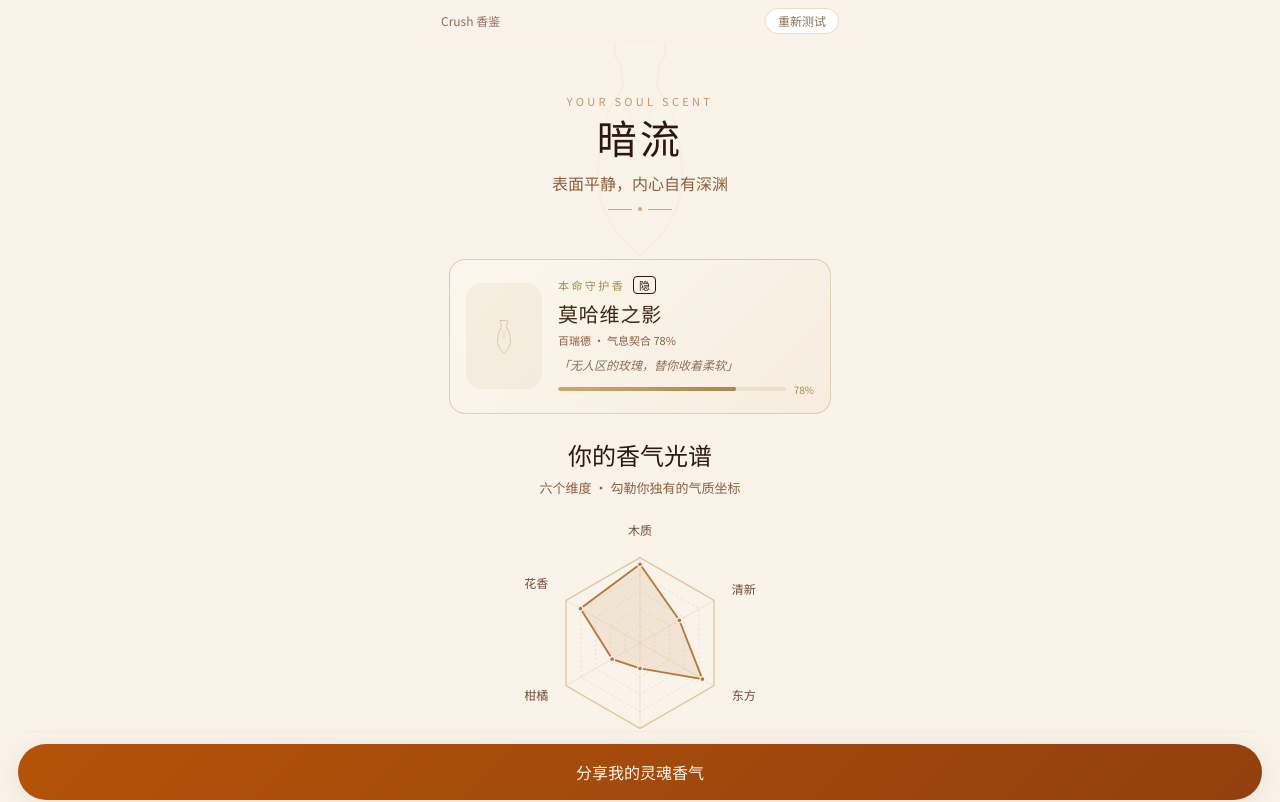
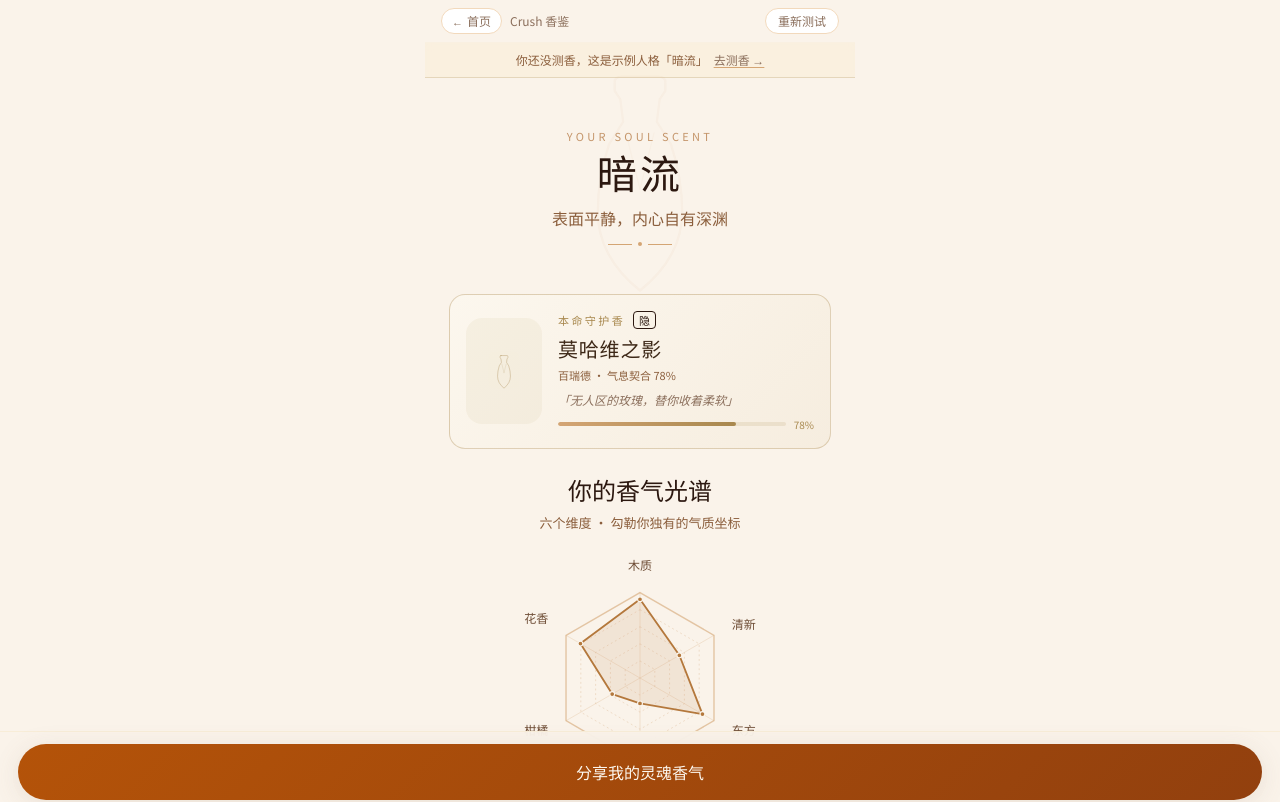
Before and after one commit to Ici17/Crush-Xiangjian, a Next.js app: page /result in a window 1280 px wide. Shown: the top 802 px of the page. Built offline with nearby package versions, Linux system fonts and the light colour scheme.

Commit message:
feat(result): 顶部加返回首页入口 + 未测试示例人格提示横幅

```diff
--- a/app/result/page.tsx
+++ b/app/result/page.tsx
@@ -138,6 +138,7 @@ function ResultInner() {
   const [radarData, setRadarData] = useState(getRadarScores('暗流')); // 黄金兜底雷达兜底
   const [pathLabels, setPathLabels] = useState<string[]>([]);
   const [revealed, setRevealed] = useState(false);
+  const [showUntestedHint, setShowUntestedHint] = useState(false); // 裸开 / 无测试记录时提示示例人格
   const [shareHint, setShareHint] = useState('');
   const [shareLink, setShareLink] = useState('');
   const [shareQrSvg, setShareQrSvg] = useState('');
@@ -182,6 +183,7 @@ function ResultInner() {
       setRadarData(getRadarScores(mappedName));
       setPathLabels(getPathLabelsFromStorage());
       setIsDemo(false);
+      setShowUntestedHint(false);
     } else if (demoName) {
       // 演示模式：预览任意人格，不污染真实邀请链
       const name = demoName === '1' || demoName === '' ? '暗流' : decodeURIComponent(demoName);
@@ -189,6 +191,7 @@ function ResultInner() {
       setRadarData(getRadarScores(name));
       setPathLabels(getPathLabelsFromStorage());
       setIsDemo(true);
+      setShowUntestedHint(false);
     } else {
       // 无 URL 参数时，读 localStorage（问卷完成跳转）
       const name = getPersonalityNameFromStorage();
@@ -198,6 +201,10 @@ function ResultInner() {
         setPathLabels(getPathLabelsFromStorage());
         // 注册自己为邀请者（让朋友 B 能标记我）
         setAsInviter(name);
+        setShowUntestedHint(false);
+      } else {
+        // 无 URL 参数、也无本地测试记录 → 裸开 / 未测试，用黄金兜底「暗流」并提示示例
+        setShowUntestedHint(true);
       }
       // 若两者皆无，保持黄金兜底「暗流」兜底
       setIsDemo(false);
@@ -435,14 +442,22 @@ function ResultInner() {
     <main className="app-shell">
       <div className="overflow-y-auto no-scrollbar pb-20 max-w-[430px] mx-auto">
 
-        {/* 顶部重新测试按钮 */}
-        <div className="sticky top-0 z-50 px-4 py-2 flex justify-between items-center bg-cream/80 backdrop-blur-sm border-b border-amber-100/50">
-          <div className="flex items-center gap-2">
-            <span className="text-amber-600 text-xs font-sans">Crush 香鉴</span>
+        {/* 顶部导航：首页返回（两态共用）+ 重新测试 */}
+        <div className="sticky top-0 z-50 px-4 py-2 flex items-center justify-between gap-2 bg-cream/80 backdrop-blur-sm border-b border-amber-100/50">
+          <div className="flex items-center gap-2 min-w-0">
+            <Link
+              href="/"
+              className="inline-flex items-center gap-1 px-2.5 py-1 bg-white border border-amber-200 rounded-full text-xs text-amber-600 font-sans hover:border-amber-400 active:scale-95 transition-all flex-none"
+              aria-label="返回首页"
+            >
+              <span aria-hidden style={{ fontSize: '11px', lineHeight: 1 }}>←</span>
+              首页
+            </Link>
+            <span className="text-amber-600 text-xs font-sans truncate">Crush 香鉴</span>
           </div>
           <button
             onClick={handleRestart}
-            className="px-3 py-1 bg-white border border-amber-200 rounded-full text-xs text-amber-600 font-sans hover:border-amber-400 transition-colors"
+            className="px-3 py-1 bg-white border border-amber-200 rounded-full text-xs text-amber-600 font-sans hover:border-amber-400 active:scale-95 transition-all flex-none"
           >
             重新测试
           </button>
@@ -470,6 +485,30 @@ function ResultInner() {
             aria-live="polite"
           >
             ✦ 支付成功，已解锁完整版内容！
+          </div>
+        )}
+
+        {/* 未测试示例提示横幅（裸开 / 无测试记录时出现，不破坏既有渲染） */}
+        {showUntestedHint && (
+          <div
+            className="flex items-center justify-center gap-1.5 px-4 py-2 text-center"
+            style={{
+              background: 'rgba(250,238,218,0.7)',
+              borderBottom: '1px solid rgba(168,136,78,0.25)',
+              color: '#8B5E3C',
+              fontSize: '12px',
+              backdropFilter: 'blur(4px)',
+            }}
+            role="status"
+          >
+            <span>你还没测香，这是示例人格「暗流」</span>
+            <Link
+              href="/question"
+              className="text-amber-600 font-medium hover:text-amber-700 underline decoration-amber-400"
+              style={{ textUnderlineOffset: '2px' }}
+            >
+              去测香 →
+            </Link>
           </div>
         )}
 
```
